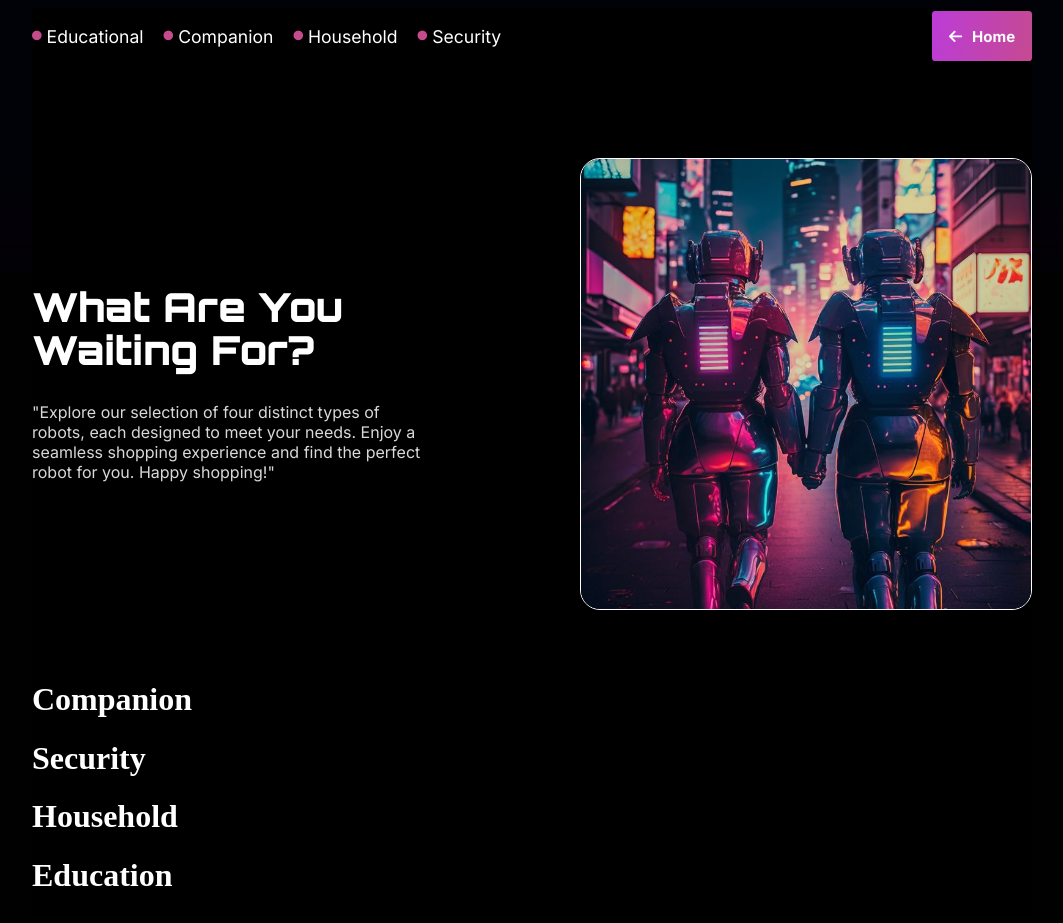
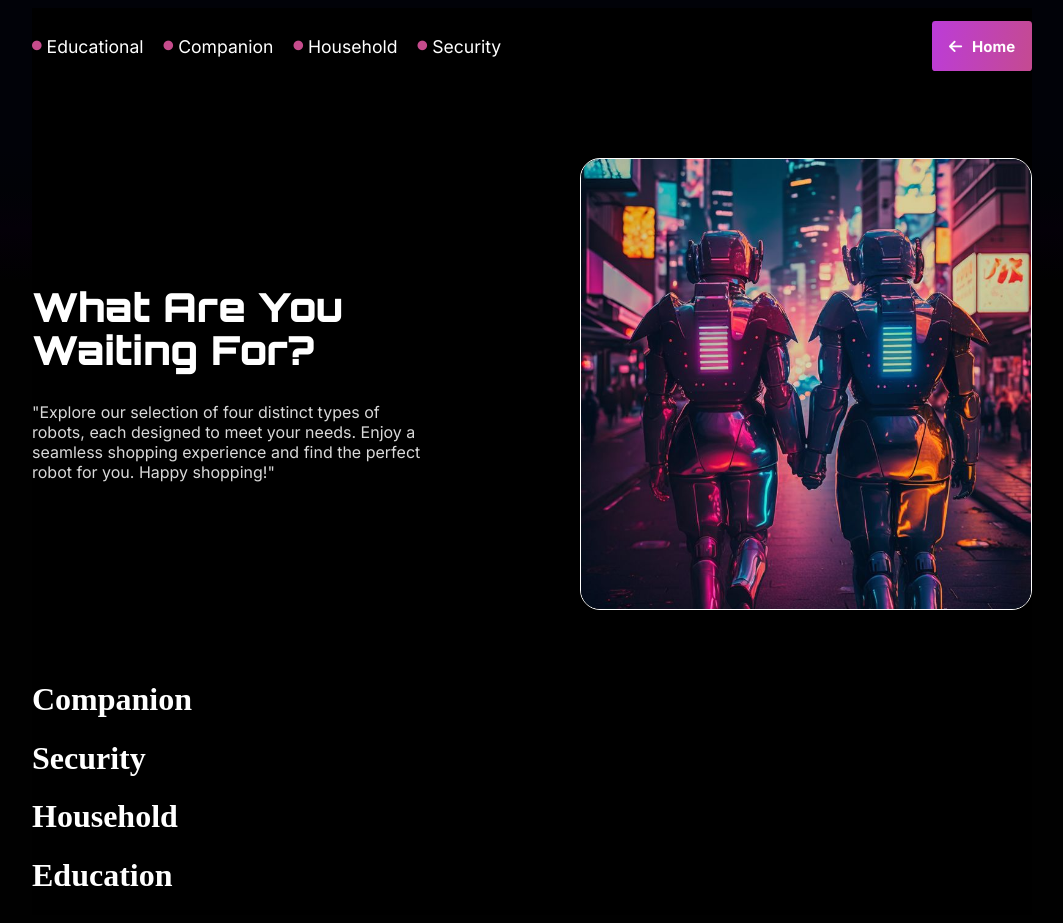
Before and after one commit to NikaJamaspishvili/RoboVerse, a React (Vite) app: page /shop in a window 1280 px wide. Shown: the whole page, without its empty margins (116-1179 px from the left). Built offline with nearby package versions, Linux system fonts and the light colour scheme; a web font is replaced by a local one.

Commit message:
solved css problem. margins were interfering with each other. used paddint instead

```diff
--- a/src/Shop/Header/header.css
+++ b/src/Shop/Header/header.css
@@ -3,8 +3,8 @@
     display: flex;
     justify-content: space-between;
     align-items: center;
-    margin-top: 10px;
     position: fixed;
+    padding-top:10px;
     width: 90%;
     max-width:1000px;
     margin: 0 auto;
```
